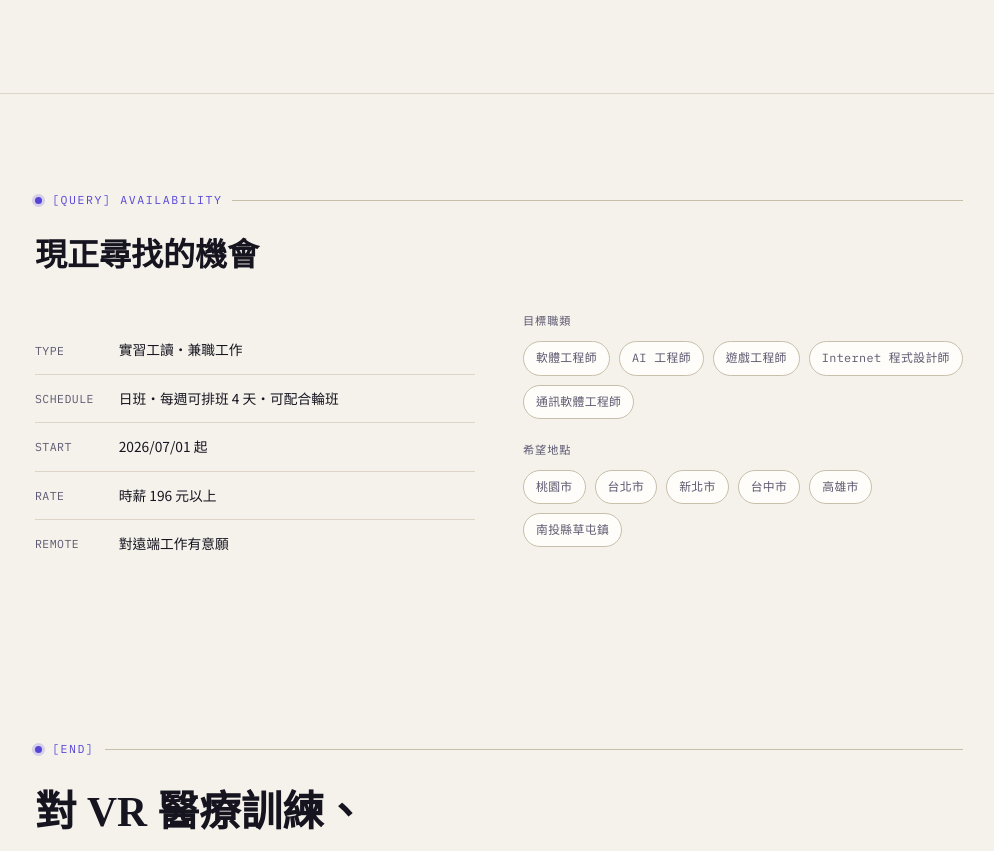
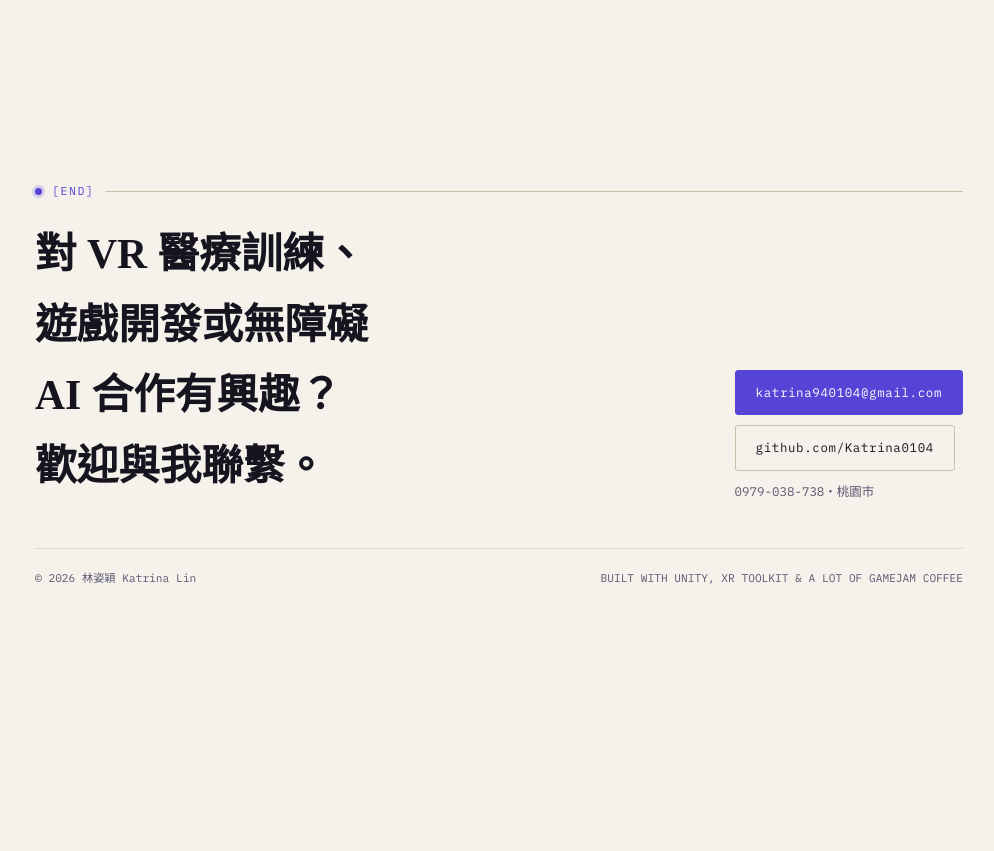
Before and after one commit to Katrina0104/Autobiography, a plain HTML site: page index.html in a window 1280 px wide. Shown: the part 5708-6559 px from the top of the page, without its empty margins (141-1135 px from the left). After the commit the page ends 6384 px from the top, so only its background shows below. Drawn offline with Linux system fonts and the light colour scheme; a web font is replaced by a local one.

Commit message:
刪除職缺
Removed the availability section from the index.html file, which included details about job opportunities, types, schedules, rates, and desired locations.

```diff
--- a/index.html
+++ b/index.html
@@ -852,34 +852,6 @@
   </div>
 </section>
 
-<section id="availability">
-  <div class="wrap">
-    <p class="eyebrow"><span>[QUERY] AVAILABILITY</span><span class="rule"></span></p>
-    <h2 class="serif" style="font-size:clamp(1.5rem,3vw,2rem)">現正尋找的機會</h2>
-    <div class="tl-grid" style="margin-top:30px;">
-      <div>
-        <div class="meta-list">
-          <div class="meta-row"><span class="k">TYPE</span><span class="v">實習工讀・兼職工作</span></div>
-          <div class="meta-row"><span class="k">SCHEDULE</span><span class="v">日班・每週可排班 4 天・可配合輪班</span></div>
-          <div class="meta-row"><span class="k">START</span><span class="v">2026/07/01 起</span></div>
-          <div class="meta-row"><span class="k">RATE</span><span class="v">時薪 196 元以上</span></div>
-          <div class="meta-row"><span class="k">REMOTE</span><span class="v">對遠端工作有意願</span></div>
-        </div>
-      </div>
-      <div>
-        <p class="mono" style="font-size:.7rem; letter-spacing:.08em; color:var(--muted); text-transform:uppercase;">目標職類</p>
-        <div class="chips" style="margin-top:10px;">
-          <span class="chip">軟體工程師</span><span class="chip">AI 工程師</span><span class="chip">遊戲工程師</span><span class="chip">Internet 程式設計師</span><span class="chip">通訊軟體工程師</span>
-        </div>
-        <p class="mono" style="font-size:.7rem; letter-spacing:.08em; color:var(--muted); text-transform:uppercase; margin-top:22px;">希望地點</p>
-        <div class="chips" style="margin-top:10px;">
-          <span class="chip">桃園市</span><span class="chip">台北市</span><span class="chip">新北市</span><span class="chip">台中市</span><span class="chip">高雄市</span><span class="chip">南投縣草屯鎮</span>
-        </div>
-      </div>
-    </div>
-  </div>
-</section>
-
 <footer id="contact">
   <div class="wrap">
     <p class="eyebrow"><span>[END]</span><span class="rule"></span></p>
```
